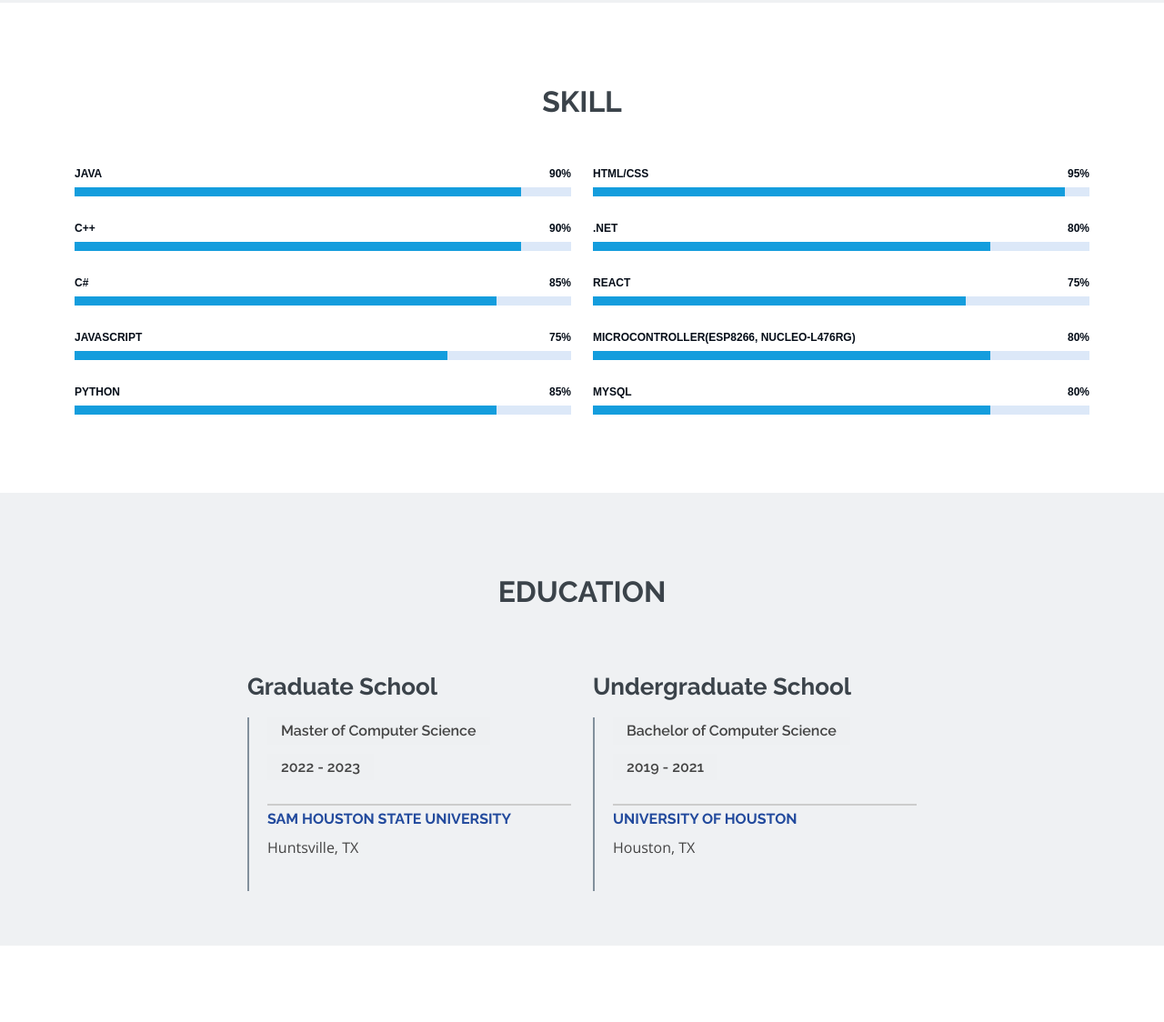
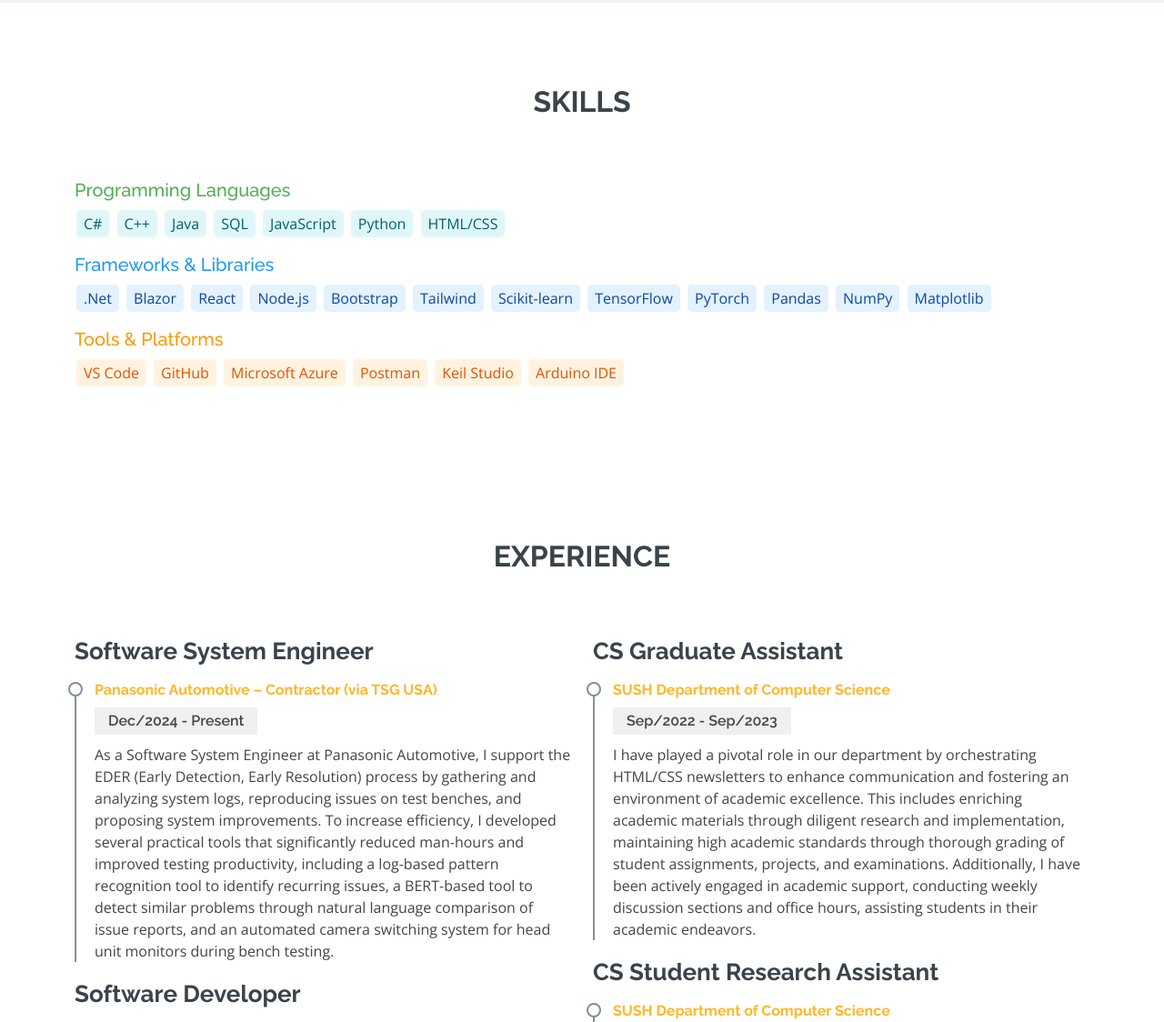
Before and after one commit to globlo/Profile, a plain HTML site: page index.html in a window 1280 px wide. Shown: the part 1391-2515 px from the top of the page at 91% size. Drawn offline with nearby package versions, Linux system fonts and the light colour scheme.

Commit message:
update to have more Experience of AI machine learning related

```diff
--- a/index.html
+++ b/index.html
@@ -90,7 +90,7 @@
               <div class="col-lg-6">
                 <ul>
                   <li><i class="bi bi-chevron-right"></i> <strong>Professional Level:</strong><span>Junior / Early-Career</span></li>
-                  <li><i class="bi bi-chevron-right"></i> <strong>Field of Interest:</strong> <span>Software Engineering, Web development, Embeded System Engineering</span></li>
+                  <li><i class="bi bi-chevron-right"></i> <strong>Field of Interest:</strong> <span>Software Engineering, Web Development, Embedded Systems, Data Science</span></li>
                   <li><i class="bi bi-chevron-right"></i> <strong>Language:</strong> <span>Japanese, English, Vietnamese</span></li>
                 </ul>
               </div>
@@ -107,12 +107,12 @@
 
 
     <!-- ======= Skill Section ======= -->
-    <section id="skills" class="skills section-bg">
+    <!-- <section id="skills" class="skills section-bg">
       <div class="container">
 
         <div class="section-title">
           <h2>Skill</h2>
-          <!-- <p>Magnam dolores commodi suscipit. Necessitatibus eius consequatur ex aliquid fuga eum quidem. Sit sint consectetur velit. Quisquam quos quisquam cupiditate. Et nemo qui impedit suscipit alias ea. Quia fugiat sit in iste officiis commodi quidem hic quas.</p> -->
+          <p>Magnam dolores commodi suscipit. Necessitatibus eius consequatur ex aliquid fuga eum quidem. Sit sint consectetur velit. Quisquam quos quisquam cupiditate. Et nemo qui impedit suscipit alias ea. Quia fugiat sit in iste officiis commodi quidem hic quas.</p>
         </div>
 
         <div class="row skills-content">
@@ -200,50 +200,65 @@
         </div>
 
       </div>
-    </section>
+    </section> -->
 
     <!-- End Skills Section -->
 
 
-    <!-- Education Section -->
-    <section id="education" class="education">
+
+
+    <!-- ======= Skill Section ======= -->
+    <section id="skills" class="skills section-bg">
       <div class="container">
 
         <div class="section-title">
-          <h2>Education</h2>
+          <h2>Skills</h2>
         </div>
 
-        <div class="row">
-          <div class="col-lg-6">
-            <h3 class="education-title">Graduate School</h3>
+        <!-- Programming Languages -->
+        <h5 style="margin-top:15px; color:#4CAF50;">Programming Languages</h5>
+        <p>
+          <span style="background-color:#e0f7fa; color:#006064; padding:3px 8px; border-radius:5px; margin:2px; display:inline-block;">C#</span>
+          <span style="background-color:#e0f7fa; color:#006064; padding:3px 8px; border-radius:5px; margin:2px; display:inline-block;">C++</span>
+          <span style="background-color:#e0f7fa; color:#006064; padding:3px 8px; border-radius:5px; margin:2px; display:inline-block;">Java</span>
+          <span style="background-color:#e0f7fa; color:#006064; padding:3px 8px; border-radius:5px; margin:2px; display:inline-block;">SQL</span>
+          <span style="background-color:#e0f7fa; color:#006064; padding:3px 8px; border-radius:5px; margin:2px; display:inline-block;">JavaScript</span>
+          <span style="background-color:#e0f7fa; color:#006064; padding:3px 8px; border-radius:5px; margin:2px; display:inline-block;">Python</span>
+          <span style="background-color:#e0f7fa; color:#006064; padding:3px 8px; border-radius:5px; margin:2px; display:inline-block;">HTML/CSS</span>
+        </p>
 
-            <div class="education-item">
-              <h5>Master <span>of </span> Computer Science</h5>
-              <h5>2022 - 2023</h5>
-							<span class="single-timeline-horizontal"></span>
-              <h4>Sam Houston State University</h4>
-              <p>Huntsville, TX</p>
-            </div>
+        <!-- Frameworks & Libraries -->
+        <h5 style="margin-top:15px; color:#2196F3;">Frameworks & Libraries</h5>
+        <p>
+          <span style="background-color:#e3f2fd; color:#0d47a1; padding:3px 8px; border-radius:5px; margin:2px; display:inline-block;">.Net</span>
+          <span style="background-color:#e3f2fd; color:#0d47a1; padding:3px 8px; border-radius:5px; margin:2px; display:inline-block;">Blazor</span>
+          <span style="background-color:#e3f2fd; color:#0d47a1; padding:3px 8px; border-radius:5px; margin:2px; display:inline-block;">React</span>
+          <span style="background-color:#e3f2fd; color:#0d47a1; padding:3px 8px; border-radius:5px; margin:2px; display:inline-block;">Node.js</span>
+          <span style="background-color:#e3f2fd; color:#0d47a1; padding:3px 8px; border-radius:5px; margin:2px; display:inline-block;">Bootstrap</span>
+          <span style="background-color:#e3f2fd; color:#0d47a1; padding:3px 8px; border-radius:5px; margin:2px; display:inline-block;">Tailwind</span>
+          <span style="background-color:#e3f2fd; color:#0d47a1; padding:3px 8px; border-radius:5px; margin:2px; display:inline-block;">Scikit-learn</span>
+          <span style="background-color:#e3f2fd; color:#0d47a1; padding:3px 8px; border-radius:5px; margin:2px; display:inline-block;">TensorFlow</span>
+          <span style="background-color:#e3f2fd; color:#0d47a1; padding:3px 8px; border-radius:5px; margin:2px; display:inline-block;">PyTorch</span>
+          <span style="background-color:#e3f2fd; color:#0d47a1; padding:3px 8px; border-radius:5px; margin:2px; display:inline-block;">Pandas</span>
+          <span style="background-color:#e3f2fd; color:#0d47a1; padding:3px 8px; border-radius:5px; margin:2px; display:inline-block;">NumPy</span>
+          <span style="background-color:#e3f2fd; color:#0d47a1; padding:3px 8px; border-radius:5px; margin:2px; display:inline-block;">Matplotlib</span>
+        </p>
 
-          </div>
-
-          <div class="col-lg-6">
-            <h3 class="education-title">Undergraduate School</h3>
-
-            <div class="education-item">
-              <h5>Bachelor <span>of </span> Computer Science</h5>
-              <h5>2019 - 2021</h5>
-							<span class="single-timeline-horizontal"></span>
-              <h4>University of Houston</h4>
-              <p>Houston, TX</p>
-            </div>
-
-          </div>
-        </div>
+        <!-- Tools & Platforms -->
+        <h5 style="margin-top:15px; color:#FF9800;">Tools & Platforms</h5>
+        <p>
+          <span style="background-color:#fff3e0; color:#e65100; padding:3px 8px; border-radius:5px; margin:2px; display:inline-block;">VS Code</span>
+          <span style="background-color:#fff3e0; color:#e65100; padding:3px 8px; border-radius:5px; margin:2px; display:inline-block;">GitHub</span>
+          <span style="background-color:#fff3e0; color:#e65100; padding:3px 8px; border-radius:5px; margin:2px; display:inline-block;">Microsoft Azure</span>
+          <span style="background-color:#fff3e0; color:#e65100; padding:3px 8px; border-radius:5px; margin:2px; display:inline-block;">Postman</span>
+          <span style="background-color:#fff3e0; color:#e65100; padding:3px 8px; border-radius:5px; margin:2px; display:inline-block;">Keil Studio</span>
+          <span style="background-color:#fff3e0; color:#e65100; padding:3px 8px; border-radius:5px; margin:2px; display:inline-block;">Arduino IDE</span>
+        </p>
 
       </div>
     </section>
-    <!-- End Education Section -->
+    <!-- End Skills Section -->
+
 
 
     <!-- ======= Experience Section ======= -->
@@ -290,11 +305,15 @@
               <p>I have played a pivotal role in our department by orchestrating HTML/CSS newsletters to enhance communication and fostering an environment of academic excellence. This includes enriching academic materials through diligent research and implementation, maintaining high academic standards through thorough grading of student assignments, projects, and examinations. Additionally, I have been actively engaged in academic support, conducting weekly discussion sections and office hours, assisting students in their academic endeavors.</p>
             </div>
 
-            <h3 class="experience-title">CS Student Worker</h3>
+            <h3 class="experience-title">CS Student Research Assistant</h3>
             <div class="experience-item pb-0">
               <h4>SUSH Department of Computer Science</h4>
               <h5>Jan/2022 - Aug/2022</h5>
-              <p>My responsibilities have encompassed proficiently managing HTML newsletters for academic stakeholders, engaging in collaborative work on a pivotal machine learning project, where I played an active role in both research and implementation phases. Additionally, I have provided adept technical support to fellow students, enhancing their learning experience and fostering a supportive academic environment.</p>
+              <p>
+                Supported faculty research projects in data science and machine learning, contributing experimental implementations such as a stock price prediction model (Linear Regression, Random Forest, Logistic Regression) and a book recommendation system (collaborative, content-based, hybrid).
+                Assisted in analyzing the Factors Influencing Extramarital Affairs dataset with decision trees.
+                Work informed faculty decisions on potential applications for courses or research.
+              </p>
             </div>
 
             <h3 class="experience-title">System/Software Engineer</h3>
@@ -367,6 +386,29 @@
 
           <div class="col-md-6 col-lg-4 d-flex align-items-stretch mb-5 mb-lg-0">
             <div class="icon-box">
+              <h4 class="title"><a href="">Book Recommendation System</a></h4>
+              <p class="description">
+                Developed a book recommendation system using Python and machine learning to suggest books based on collaborative filtering, content-based filtering, demographic, and hybrid models. Processed and analyzed datasets (BX-Books, BX-Users, BX-Book-Ratings) to visualize user demographics and book popularity, enabling location-specific recommendations. Created visualizations such as age distribution histograms and pie charts for book ratings, supporting actionable insights and user engagement.
+              </p>
+            </div>
+          </div>
+
+          <div class="col-md-6 col-lg-4 d-flex align-items-stretch mb-5 mb-lg-0">
+            <div class="icon-box">
+              <h4 class="title"><a href="">Factors Influencing Extramarital Affairs</a></h4>
+              <p class="description">
+                Conducted a data-driven study using a 1978 survey dataset to identify key factors influencing extramarital affairs among women. Leveraged Python libraries including StatsModels, Pandas, Scikit-learn, and Seaborn to perform correlation analysis and build decision tree classifiers. Identified age, number of children, education, marriage rating, and years married as significant predictors, while generating visualizations like correlation heatmaps to support insights.
+              </p>
+            </div>
+          </div>
+
+        </div>
+
+
+        <div class="row">
+
+          <div class="col-md-6 col-lg-4 d-flex align-items-stretch mb-5 mb-lg-0">
+            <div class="icon-box">
               <h4 class="title"><a href="">Graph Reconstruct Conjecture</a></h4>
               <p class="description">Conducting a rigorous research endeavor on the Graph Reconstruct Conjecture, our project delves into the intricate study of reconstructing graphs through the analysis of co-cay graphs. Java served as our primary programming language, and a hybrid project management approach, combining the structured Waterfall and the adaptive Agile methodologies, was employed to meticulously navigate the project's progress. Task distribution among the three-member team ensured a comprehensive coverage of responsibilities, while effective communication was facilitated through the Discord chat platform. Task versioning and collaboration were effectively managed on GitHub, thereby facilitating a systematic and proficient research exploration</p>
             </div>
@@ -382,6 +424,7 @@
         </div>
 
       </div>
+
     </section><!-- End My Pervices Section -->
 
 
```
Also changed, not shown: 1 other file.
